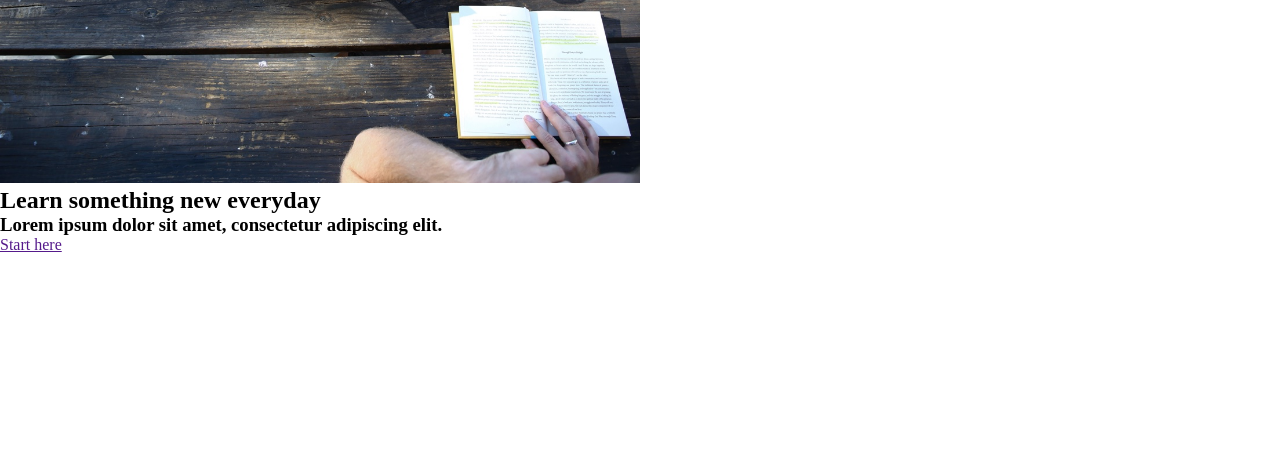
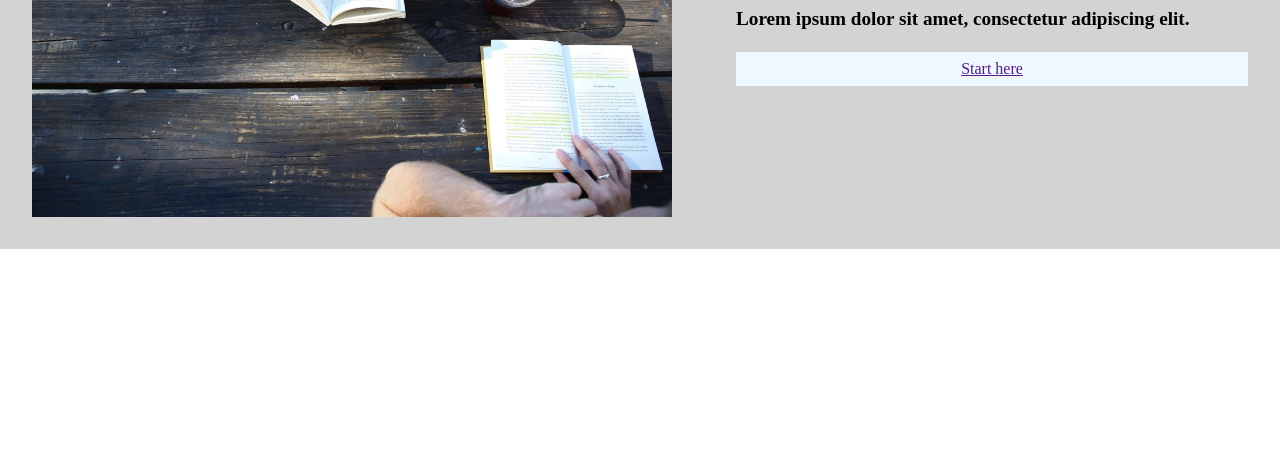
Before and after one commit to alex74271/colmar, a plain HTML site: page index.html in a window 1280 px wide. Shown: the part 344-800 px from the top of the page. Drawn offline with Linux system fonts and the light colour scheme.

Commit message:
Start start

```diff
--- a/resources/css/style.css
+++ b/resources/css/style.css
@@ -11,6 +11,7 @@ html {
 header {
 	display: flex;
 	align-items: center;
+	border-bottom: 2px solid gray;
 }
 
 header h1 {
@@ -48,10 +49,37 @@ header h1 {
 
 /* Start */
 #start {
-
+	display: flex;
+	justify-content: space-around;
+	align-items: center;
+	background-color: lightgray;
+	padding: 2rem 0;
 }
 
 #start img {
 	width: 50%;
 	height: auto;
 }
+
+#start .text {
+	height: 16rem;
+	width: 40%;
+	display: flex;
+	flex-direction: column;
+	justify-content: space-evenly;
+}
+
+#start a.button {
+	background-color: aliceblue;
+	font-size: 1rem;
+	padding: 0.5rem 5%;
+	text-align: center;
+}
+
+#start h2 {
+	font-size: 3rem;
+}
+
+#start h3{
+	font-size: 1.2rem;
+}
```
